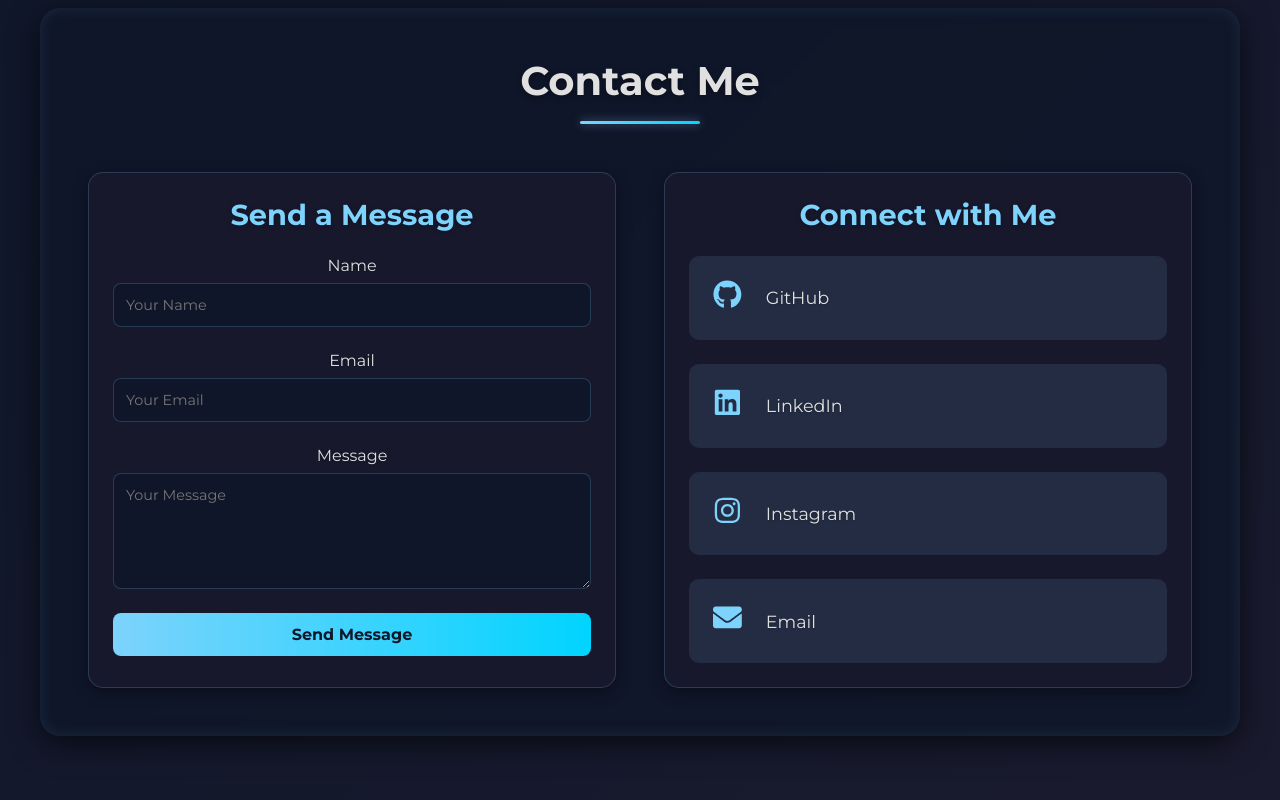
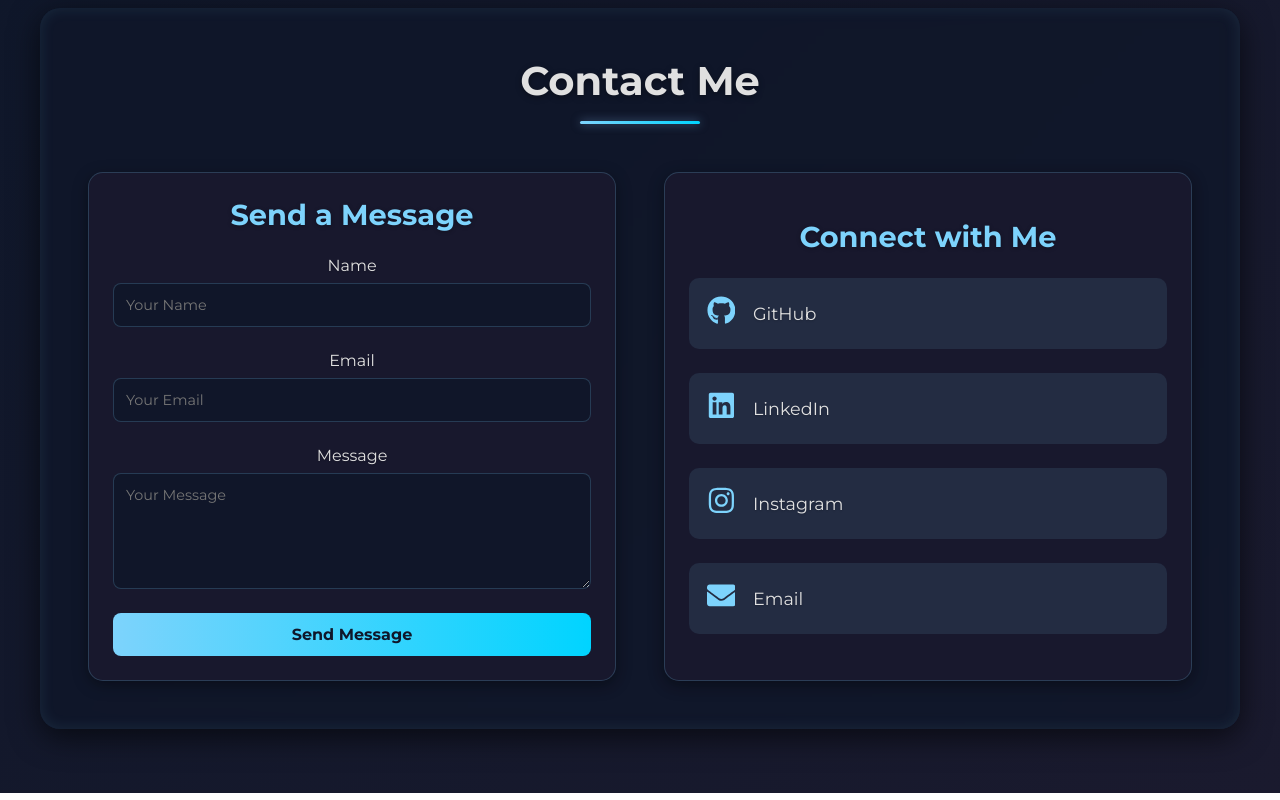
Before and after one commit to xitikx/portfolio, a React (Create React App) app: page / in a window 1280 px wide. Shown: the part 2471-3271 px from the top of the page. Built offline with nearby package versions, Linux system fonts and the light colour scheme; no server answers; the database is empty.

Commit message:
Update AboutMe.css

```diff
--- a/src/styles/AboutMe.css
+++ b/src/styles/AboutMe.css
@@ -158,9 +158,9 @@
 }
 
 .social-icon {
-  font-size: 2rem;
+  font-size: 50rem;
   color: #d1d5db;
-  padding: 0.5rem;
+  padding: 0.1rem;
   border-radius: 50%;
   transition: all 0.3s ease;
 }
```
